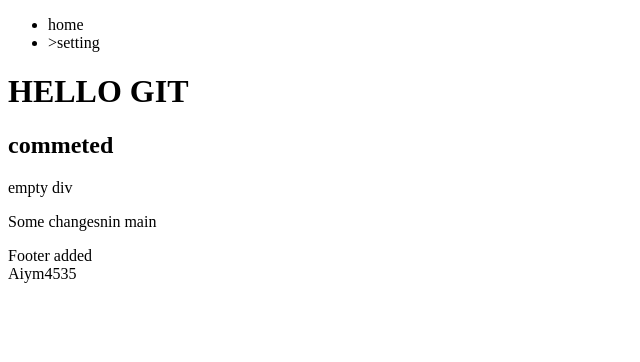
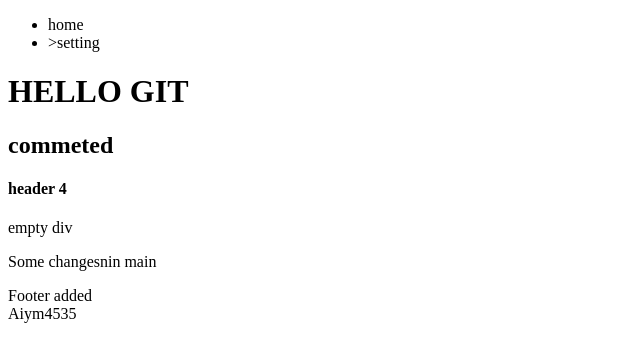
Before and after one commit to malika994/git-project, a website: page index.html in a window 1280 px wide. Shown: the whole page, without its empty margins (0-640 px from the left). Drawn offline with Linux system fonts and the light colour scheme.

Commit message:
h4 added

```diff
--- a/index.html
+++ b/index.html
@@ -18,6 +18,7 @@
     <header>
         <h1>HELLO GIT</h1>
         <h2>commeted</h2>
+        <h4>header 4</h4>
     </header>
     <div>empty div</div>
     <p>Some changesnin main</p>
```
